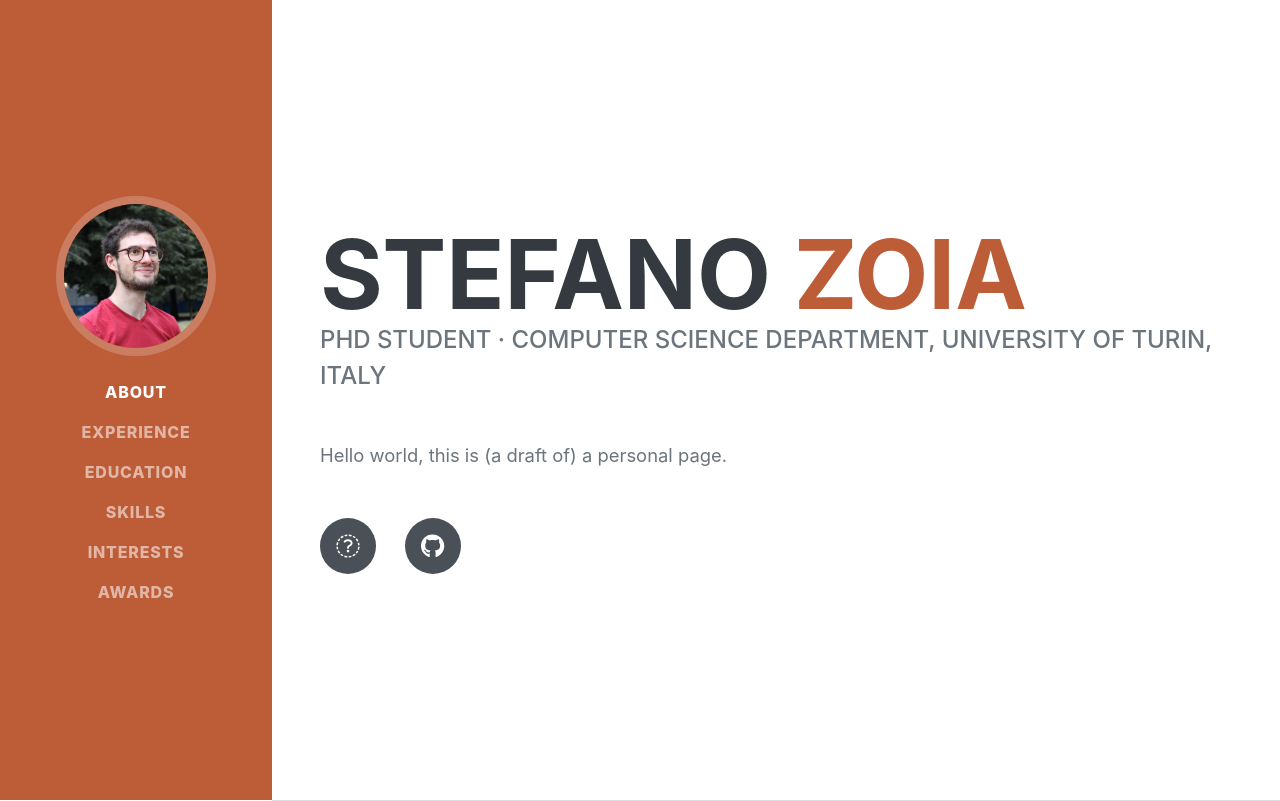
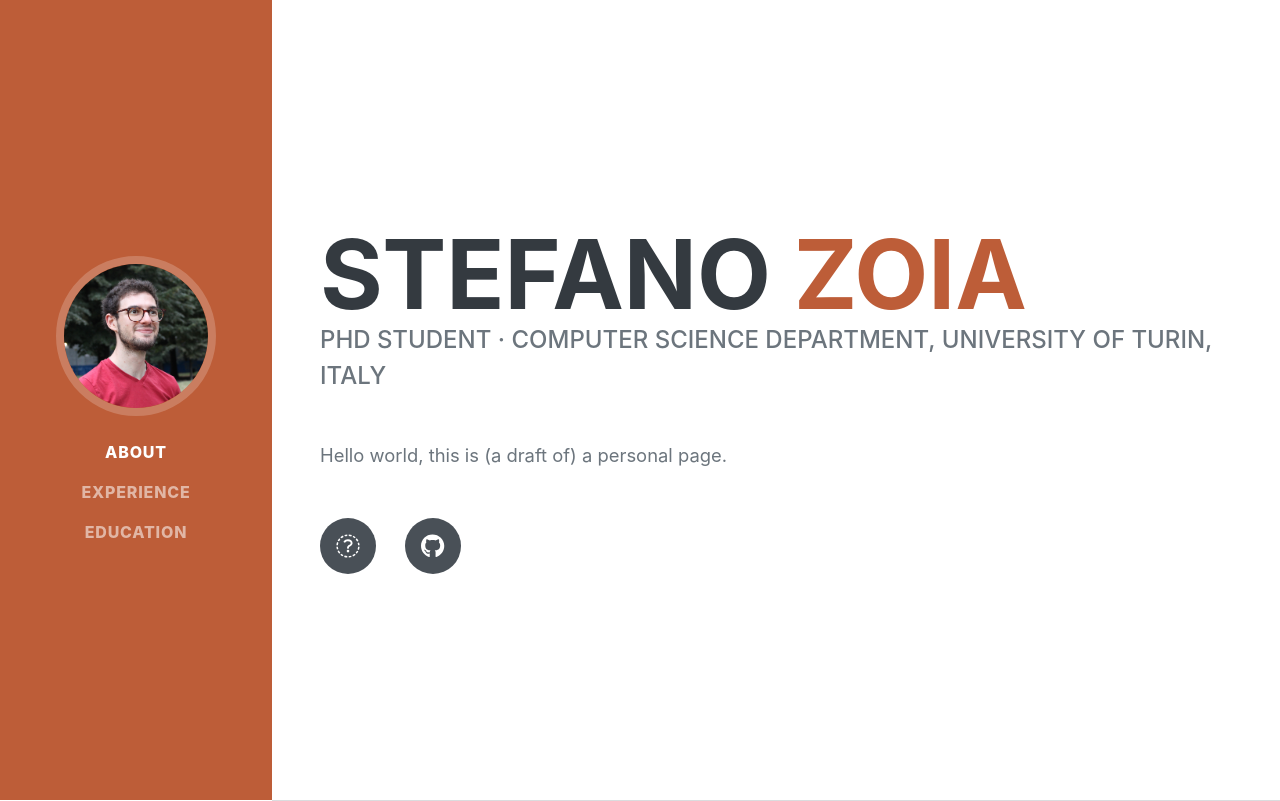
Before and after one commit to StefanoZoia/StefanoZoia.github.io, a plain HTML site: page index.html in a window 1280 px wide. Drawn offline with nearby package versions, Linux system fonts and the light colour scheme; a web font is replaced by a local one.

Commit message:
Update index.html

```diff
--- a/index.html
+++ b/index.html
@@ -28,9 +28,9 @@
                     <li class="nav-item"><a class="nav-link js-scroll-trigger" href="#about">About</a></li>
                     <li class="nav-item"><a class="nav-link js-scroll-trigger" href="#experience">Experience</a></li>
                     <li class="nav-item"><a class="nav-link js-scroll-trigger" href="#education">Education</a></li>
-                    <li class="nav-item"><a class="nav-link js-scroll-trigger" href="#skills">Skills</a></li>
+                    <!--li class="nav-item"><a class="nav-link js-scroll-trigger" href="#skills">Skills</a></li>
                     <li class="nav-item"><a class="nav-link js-scroll-trigger" href="#interests">Interests</a></li>
-                    <li class="nav-item"><a class="nav-link js-scroll-trigger" href="#awards">Awards</a></li>
+                    <li class="nav-item"><a class="nav-link js-scroll-trigger" href="#awards">Awards</a></li-->
                 </ul>
             </div>
         </nav>
```
